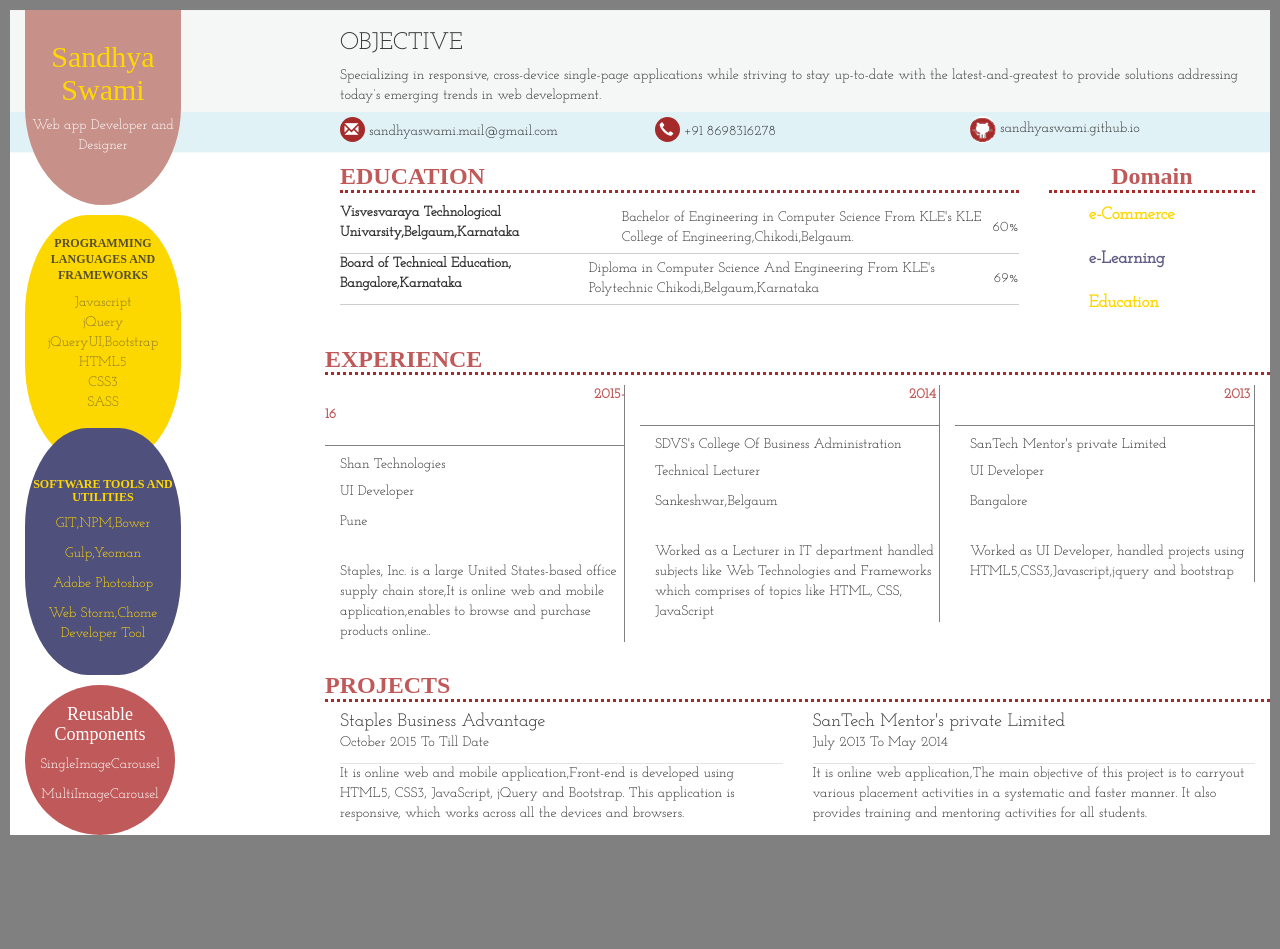
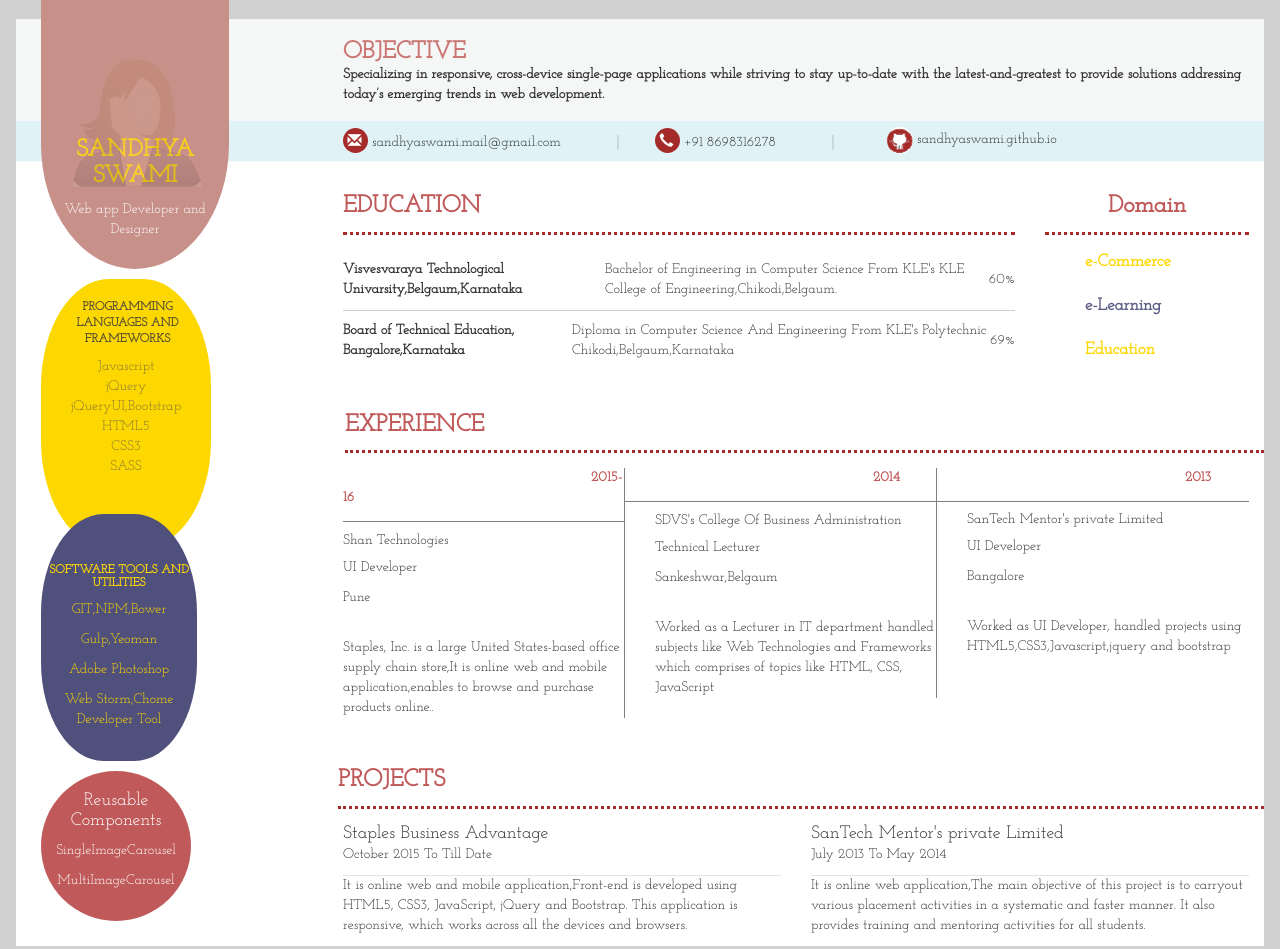
Before and after one commit to SandhyaSwami/SandhyaSwami.github.io, a plain HTML site: page index.html in a window 1280 px wide. Before the commit the page ends 845 px from the top, so only its background shows below. Drawn offline with Linux system fonts and the light colour scheme.

Commit message:
icon change

```diff
--- a/css/style.css
+++ b/css/style.css
@@ -7,15 +7,18 @@
 }
 
 body {
-    background-color: grey;
-    padding: 10px;
+    background-color: rgb(209,209,210);
+    padding: 16px;
 }
 
 .headings.underlineDotted1 {
     color: rgb(192, 90, 90);
     font-weight: bold;
     border-bottom: 3px dotted brown;
-    font-family: -webkit-pictograph;
+    /*font-family: -webkit-pictograph;*/
+    margin-top: 39px;
+    margin-bottom: 15px;
+    padding-bottom: 12px;
 }
 
 #underlineDotted2 {
@@ -25,7 +28,8 @@ body {
 .textFormat {
     font-weight: bold;
     padding-bottom: 10px;
-    padding-right: 25px;
+    padding-right: -33px !important;
+    padding-top: 10px;
 }
 
 .tableBorder {
@@ -35,23 +39,33 @@ body {
 
 #firstImage {
     background-color: rgb(199, 144, 137);
-    height: 195px;
-    width: 156px;
+    height: 250px;
+    width: 188px;
     border-radius: 0px 0px 50% 50%;
     text-align: center;
-    margin-top: 10px;
     padding-top: 10px;
+    margin-left: 10px;
     margin-top: 0px;
+}
+
+#ImageTop{
+    border-top: 19px solid rgb(199,144,137);
+    width: 188px;
+    height: 2px;
+    position: relative;
+    margin-top: -16px;
+    margin-left: 25px;
 }
 
 #secondImage {
     background-color: rgb(253, 215, 0);
-    height: 247px;
-    width: 156px;
+    height: 269px;
+    width: 170px;
     border-radius: 40% 40% 40% 40%;
     text-align: center;
     margin-top: 10px;
     padding-top: 10px;
+    margin-left: 10px;
 }
 
 #thiImage {
@@ -60,9 +74,10 @@ body {
     width: 156px;
     border-radius: 40% 40% 40% 40%;
     text-align: center;
-    margin-top: 10px;
+    /*margin-top: 10px;*/
     padding-top: 10px;
     margin-top: -34px;
+    margin-left: 10px;
 }
 
 #fourImage {
@@ -74,6 +89,7 @@ body {
     margin-top: 10px;
     padding-top: 10px;
     color: rgb(255,255,255);
+    margin-left: 10px;
 }
 
 #firstImageText {
@@ -81,15 +97,17 @@ body {
 }
 
 #firstImageHeader {
-    color: rgb(255, 216, 0);
-    font-family: -webkit-body;
+    color: rgb(248, 207, 29);
+    /*font-family: -webkit-body;*/
+    margin-top: -54px;
+    font-weight: bold;
 }
 
 .year {
     color: rgb(192, 90, 90);
     display: inline;
     font-weight: bold;
-    padding-left: 269px;
+    padding-left: 248px;
 }
 
 .appleImage {
@@ -99,9 +117,8 @@ body {
 
 .companyContainer {
     border-right: 1px solid grey;
-    padding-bottom: 20px;
+    padding-bottom: 13px;
     border-bottom: 1px solid grey;
-    margin-left: -15px;
 }
 
 .companyProfile {
@@ -149,18 +166,21 @@ body {
 }
 #gitIcon {
     height: 27px;
+    margin-left: -80px;
 }
 #skills{
     font-weight: bold;
-    font-family: -webkit-body;
+    /* font-family: -webkit-body; */
     line-height: 16px;
-    color:rgb(86,79,51);
+    color: rgb(86,79,51);
+    width: 150px;
+    padding-left: 23px;
 }
 #toolsUtilities {
     color: rgb(255, 216, 0);
     margin-top: 40px;
     font-weight: bold;
-    font-family: -webkit-body;
+    /*font-family: -webkit-body;*/
 }
 .prgLangFrameworks{
     color:rgb(137,120,55);
@@ -169,8 +189,62 @@ body {
     color: rgb(255, 216, 0);
 }
 #reusable{
-    font-family: -webkit-body;
+    /*font-family: -webkit-body;*/
 }
 #align{
     padding-left: -8px;
 }
+.bkImage{
+    background-image: url("../images/userIcon1.png");
+    height: 132px;
+    background-position-x: center;
+    width: 132px;
+    background-repeat: no-repeat;
+    margin-left: 30px;
+    margin-top: 30px;
+    opacity: 0.1;
+}
+.headings {
+    font-weight: bolder;
+    color: rgb(202, 118, 115);
+    margin-bottom: 0px;
+}
+.sectionTwo {
+    margin-top: 12px;
+}
+.borderRt{
+    border-right: 1px solid black;
+    border-width: 2px;
+    opacity: 0.1;
+    margin-left: 56px;
+
+}
+#objDescription{
+    font-weight: bold;
+}
+
+#headerAlign{
+    margin-left: 17px;
+}
+#borderAlign1{
+    border-right: 1px solid grey;
+    padding-bottom: 13px;
+    border-bottom: 1px solid grey;
+    margin-left: -30px;
+}
+#borderAlign2{
+    padding-bottom: 13px;
+    border-bottom: 1px solid grey;
+    margin-left: -30px;
+}
+
+.headingsProject {
+    color: rgb(192, 90, 90);
+    font-weight: bold;
+    border-bottom: 3px dotted brown;
+    /*font-family: -webkit-pictograph;*/
+    margin-top: 39px;
+    margin-bottom: 15px;
+    padding-bottom: 12px;
+    margin-left: 10px;
+}
--- a/index.html
+++ b/index.html
@@ -17,12 +17,14 @@
 
 </head>
 <body>
+<div id="ImageTop"></div>
 
 <div class="container-fluid mainContainer">
     <div class="row">
         <div class="col-md-3">
             <div id="firstImage">
-                <h2 id="firstImageHeader">Sandhya Swami</h2>
+                <div class="bkImage"></div>
+                <h3 id="firstImageHeader">SANDHYA SWAMI</h3>
 
                 <P id="firstImageText">Web app Developer and Designer </P>
             </div>
@@ -61,21 +63,21 @@
                 <div class="col-md-12">
                     <h3 class="headings">OBJECTIVE</h3>
 
-                    <p>Specializing in responsive, cross-device single-page applications while striving to stay
+                    <p id="objDescription">Specializing in responsive, cross-device single-page applications while striving to stay
                         up-to-date with the latest-and-greatest to provide solutions addressing today’s emerging trends
                         in web development.</p>
                 </div>
             </div>
             <div class="row">
-                <div class="col-md-4">
-                    <i class="glyphicon glyphicon-envelope img-circle image1"></i><span>sandhyaswami.mail@gmail.com</span>
+                <div class="col-md-4 sectionTwo">
+                    <i class="glyphicon glyphicon-envelope img-circle image1"></i><span>sandhyaswami.mail@gmail.com</span><span class="borderRt"></span>
                     <!--add three more images-->
                 </div>
-                <div class="col-md-4">
-                    <i class="glyphicon glyphicon-earphone img-circle image1"></i><span>+91 8698316278</span>
+                <div class="col-md-4 sectionTwo">
+                    <i class="glyphicon glyphicon-earphone img-circle image1"></i><span>+91 8698316278</span><span class="borderRt"></span>
                     <!--add three more images-->
                 </div>
-                <div class="col-md-4">
+                <div class="col-md-4 sectionTwo">
                   <span><img src="images/github.png" alt="" class="img-circle" id="gitIcon"></span>
                     <span>sandhyaswami.github.io</span>
                     <!--add three more images-->
@@ -93,7 +95,7 @@
                         </tr>
                     </table>
                     <!--<hr>-->
-                    <table class="tableBorder">
+                    <table>
                         <tr>
                             <td class="textFormat">Board of Technical Education, Bangalore,Karnataka</td>
                             <td>Diploma in Computer Science And Engineering From KLE's Polytechnic Chikodi,Belgaum,Karnataka
@@ -115,7 +117,7 @@
                 </div>
             </div>
             <div class="row">
-                <h3 class="headings underlineDotted1">EXPERIENCE</h3>
+                <h3 class="headings underlineDotted1" id="headerAlign">EXPERIENCE</h3>
 
                 <div class="col-md-4">
                     <div class="companyContainer">
@@ -131,7 +133,7 @@
                     </div>
                 </div>
                 <div class="col-md-4">
-                    <div class="companyContainer">
+                    <div id="borderAlign1">
                         <p class="year">2014</p></div>
                     <div class="companyProfile">
                         <h5>SDVS's College Of Business Administration</h5>
@@ -145,9 +147,10 @@
                     </div>
                 </div>
                 <div class="col-md-4">
-                    <div class="companyContainer">
-                        <p class="year">2013</p></div>
-                    <div class="companyProfile">
+                    <div id="borderAlign2">
+                        <p class="year">2013</p>
+                    </div>
+                    <div>
                         <h5>SanTech Mentor's private Limited</h5>
 
                         <p>UI Developer</p>
@@ -161,7 +164,7 @@
 
             </div>
             <div class="row">
-                <h3 class="headings underlineDotted1">PROJECTS</h3>
+                <h3 class="headingsProject">PROJECTS</h3>
 
                 <div class="col-md-6">
                     <div class="lastPara">
```
Also changed, not shown: images/account_female-512.png (added), images/borderTop.png (added), images/userIcon1.png (added), images/userIcon11.png (added).
